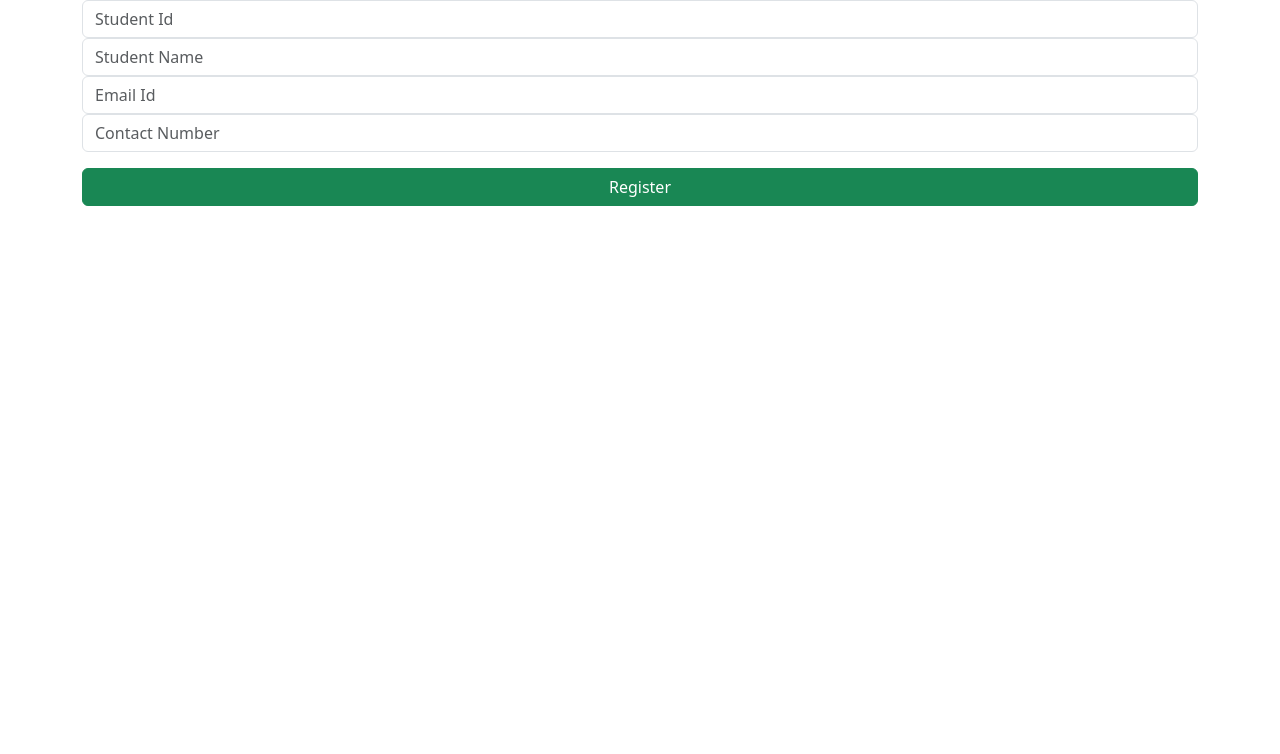
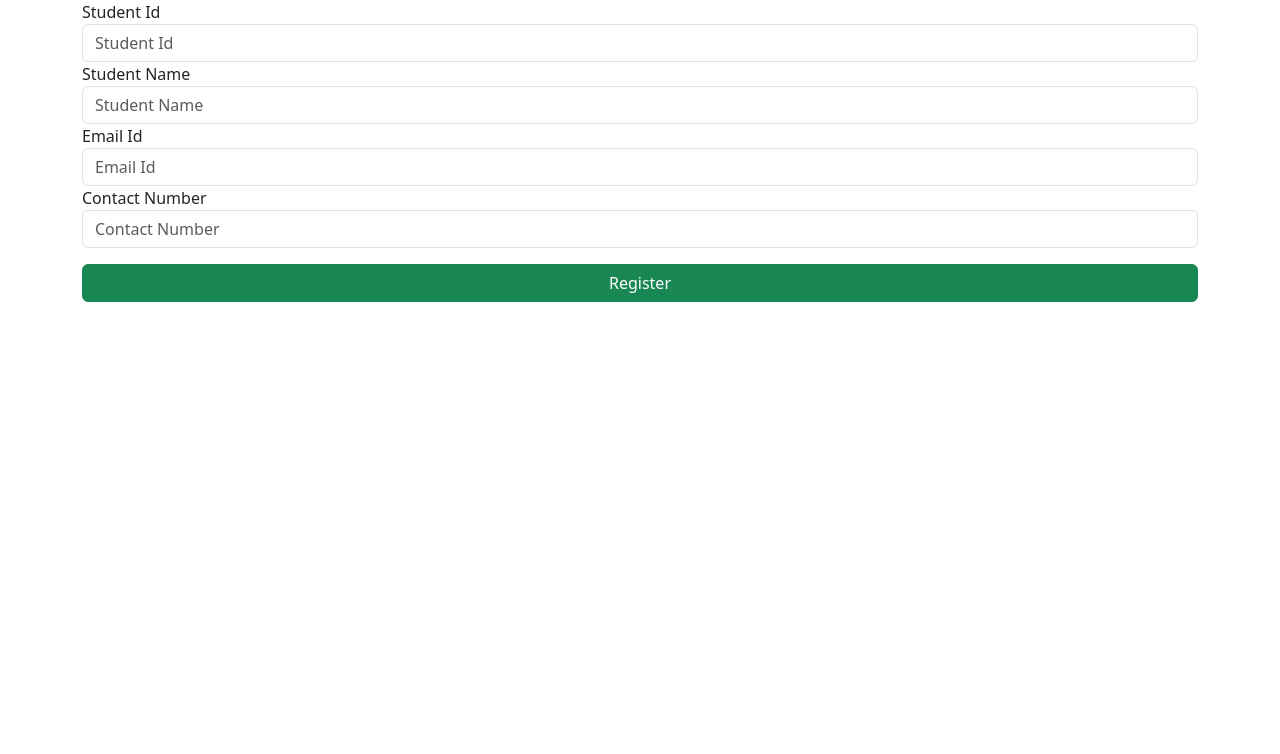
Before and after one commit to aadarshraj02/Student-Registration-System, a plain HTML site: page index.html in a window 1280 px wide. Shown: the part 46-800 px from the top of the page. Drawn offline with nearby package versions, Linux system fonts and the light colour scheme.

Commit message:
added form label to all inputs

```diff
--- a/index.html
+++ b/index.html
@@ -23,6 +23,7 @@
       <h2>Student Registration System</h2>
       <form action="">
         <div class="form-group">
+          <label for="studentId">Student Id</label>
           <input
             type="number"
             placeholder="Student Id"
@@ -31,6 +32,7 @@
           />
         </div>
         <div class="form-group">
+          <label for="studentName">Student Name</label>
           <input
             type="text"
             placeholder="Student Name"
@@ -39,6 +41,7 @@
           />
         </div>
         <div class="form-group">
+          <label for="email">Email Id</label>
           <input
             type="email"
             placeholder="Email Id"
@@ -47,6 +50,7 @@
           />
         </div>
         <div class="form-group">
+          <label for="contact">Contact Number</label>
           <input
             type="number"
             placeholder="Contact Number"
```
